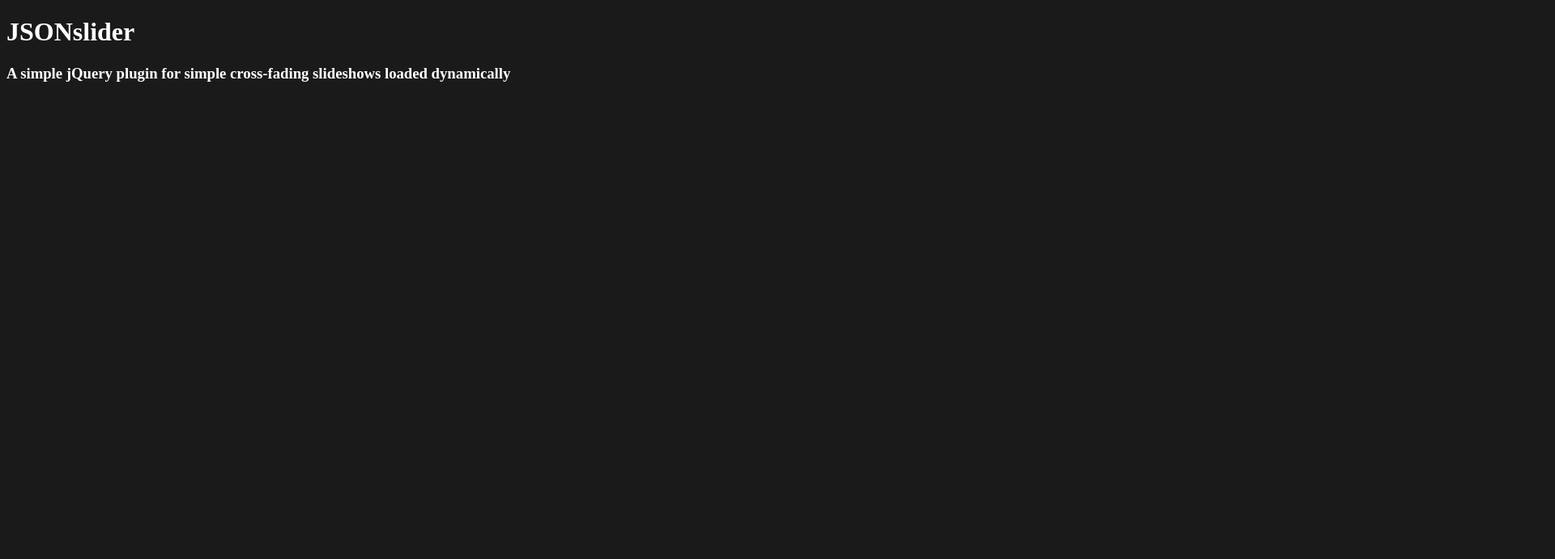
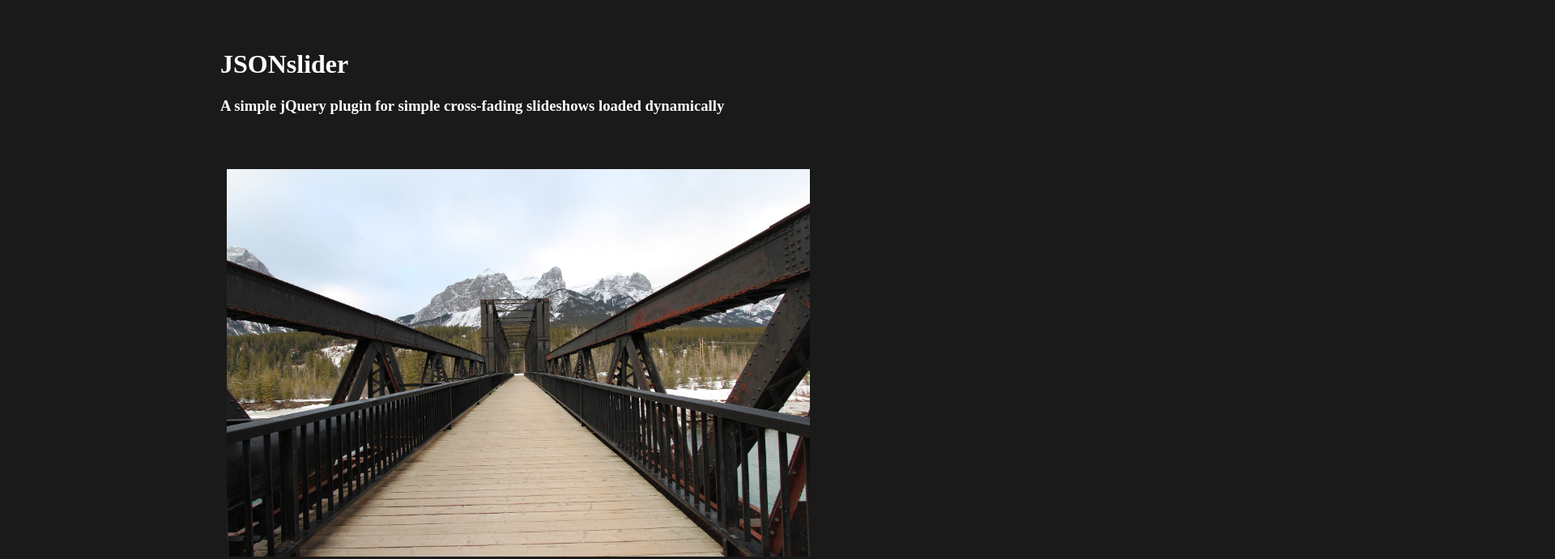
Before and after one commit to yorsh82/jsonslider, a plain HTML site: page index.html in a window 1280 px wide. Shown: the top 691 px of the page at 81% size, 1920 px wide, since content can reach past the window. Drawn offline with nearby package versions, Linux system fonts and the light colour scheme.

Commit message:
added some style

```diff
--- a/main.css
+++ b/main.css
@@ -10,6 +10,21 @@
   background-color: #1a1a1a;
 }
 
+img, figure {
+  max-width: 100%;
+  height: auto;
+  line-height: 0; }
+
+header {
+  padding: 2em;
+}
+
 .container {
   max-width: 800px;
+  margin: 0 auto;
+  position: relative;
 }
+
+.slider figure {
+  position: absolute;
+}
```
